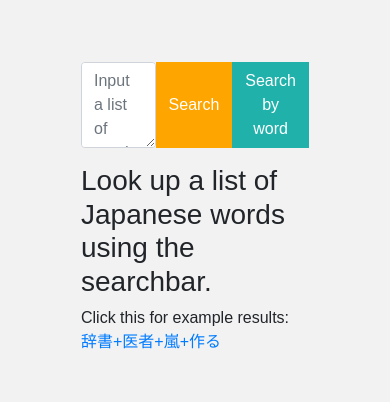
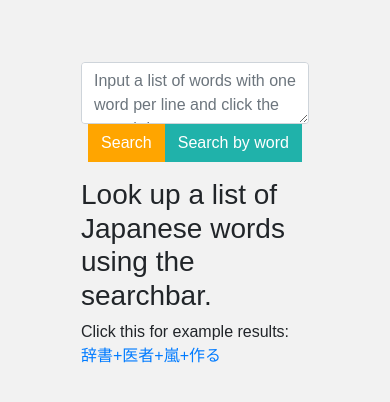
Before and after one commit to nickbrenn/Digital-Daijisen-Viewer, a React (Create React App) app in the folder client/: page /batchwords in a window 390 px wide. Shown: the top 402 px of the page. Built offline with nearby package versions, Linux system fonts and the light colour scheme; the HTML template or start-up script is replaced by a standard one.

Commit message:
Search buttons will flow onto the next line on tiny screens or if zoomed in so as not to obscure the search input

```diff
--- a/client/src/App.js
+++ b/client/src/App.js
@@ -195,11 +195,11 @@ export default class App extends Component {
         />
         <Route
           path="/"
-          render={props => {
+          render={() => {
             return (
               <Row>
                 <Col>
-                  <Result {...props} results={this.state.results} />
+                  <Result results={this.state.results} />
                 </Col>
               </Row>
             );
--- a/client/src/index.css
+++ b/client/src/index.css
@@ -11,10 +11,14 @@ body {
 .search {
   padding: 2rem 1rem 0;
   display: inline-flex;
-  left: 0;
-  top: 0;
   width: 100%;
   justify-content: center;
+}
+
+@media (max-width: 600px) {
+  .search {
+    flex-wrap: wrap;
+  }
 }
 
 .result {
```
